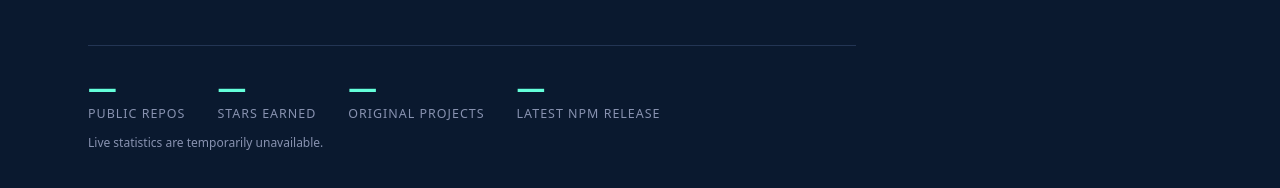
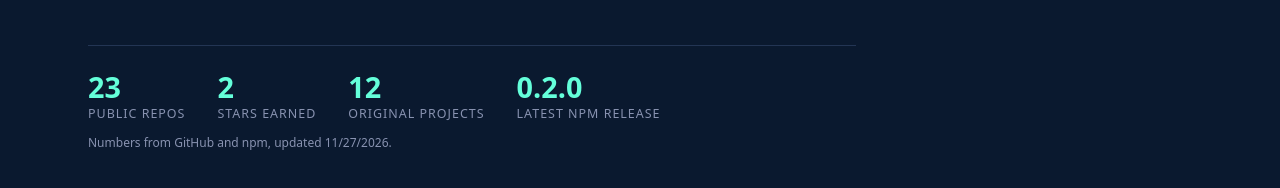
Before and after one commit to fadiuniv1/fadi-portfolio, a plain HTML site: page index.html in a window 1280 px wide. Shown: the part 612-800 px from the top of the page. Drawn offline with nearby package versions, Linux system fonts and the light colour scheme; no server answers.

Commit message:
Generate stats.json via scheduled Action to avoid API rate limits

```diff
--- a/index.html
+++ b/index.html
@@ -284,6 +284,6 @@
 
     </main>
     </div>
-    <script src="script.js?v=2"></script>
+    <script src="script.js?v=3"></script>
 </body>
 </html>
--- a/script.js
+++ b/script.js
@@ -75,7 +75,8 @@ document.addEventListener('DOMContentLoaded', () => {
         });
     });
 
-    // Live numbers from GitHub and npm, cached for the session.
+    // Stats are generated daily by GitHub Actions into stats.json. Fetching a
+    // same-origin file avoids browser rate limits on the GitHub REST API.
     async function loadLiveStats() {
         const note = document.getElementById('live-stats-note');
         const set = (id, value) => {
@@ -83,38 +84,23 @@ document.addEventListener('DOMContentLoaded', () => {
             if (el) el.textContent = value;
         };
         try {
-            let data = null;
-            const cached = sessionStorage.getItem('portfolio-stats');
-            if (cached) data = JSON.parse(cached);
-            if (!data) {
-                const [userRes, reposRes, npmRes] = await Promise.all([
-                    fetch('https://api.github.com/users/fadiuniv1'),
-                    fetch('https://api.github.com/users/fadiuniv1/repos?per_page=100&sort=updated'),
-                    fetch('https://registry.npmjs.org/contextpack-cli/latest'),
-                ]);
-                if (!userRes.ok || !reposRes.ok || !npmRes.ok) throw new Error('Live data unavailable');
-                const user = await userRes.json();
-                const repos = await reposRes.json();
-                const npm = await npmRes.json();
-                data = {
-                    repos: user.public_repos,
-                    stars: repos.reduce((sum, repo) => sum + repo.stargazers_count, 0),
-                    original: repos.filter((repo) => !repo.fork).length,
-                    release: npm.version,
-                };
-                sessionStorage.setItem('portfolio-stats', JSON.stringify(data));
-            }
+            const response = await fetch('stats.json', { cache: 'no-store' });
+            if (!response.ok) throw new Error('Stats unavailable');
+            const data = await response.json();
             set('stat-repos', data.repos);
             set('stat-stars', data.stars);
             set('stat-original', data.original);
             set('stat-release', data.release);
-            if (note) note.textContent = 'Live data from GitHub and npm.';
+            if (note) {
+                const date = data.updated ? new Date(data.updated).toLocaleDateString() : 'recently';
+                note.textContent = `Numbers from GitHub and npm, updated ${date}.`;
+            }
         } catch (error) {
             set('stat-repos', '—');
             set('stat-stars', '—');
             set('stat-original', '—');
             set('stat-release', '—');
-            if (note) note.textContent = 'Live statistics are temporarily unavailable.';
+            if (note) note.textContent = 'Statistics are temporarily unavailable.';
         }
     }
     loadLiveStats();
--- /dev/null
+++ b/stats.json
@@ -0,0 +1 @@
+{"repos":23,"stars":2,"original":12,"release":"0.2.0","updated":"2026-11-27T00:00:00Z"}
```
Also changed, not shown: 2 other files.
